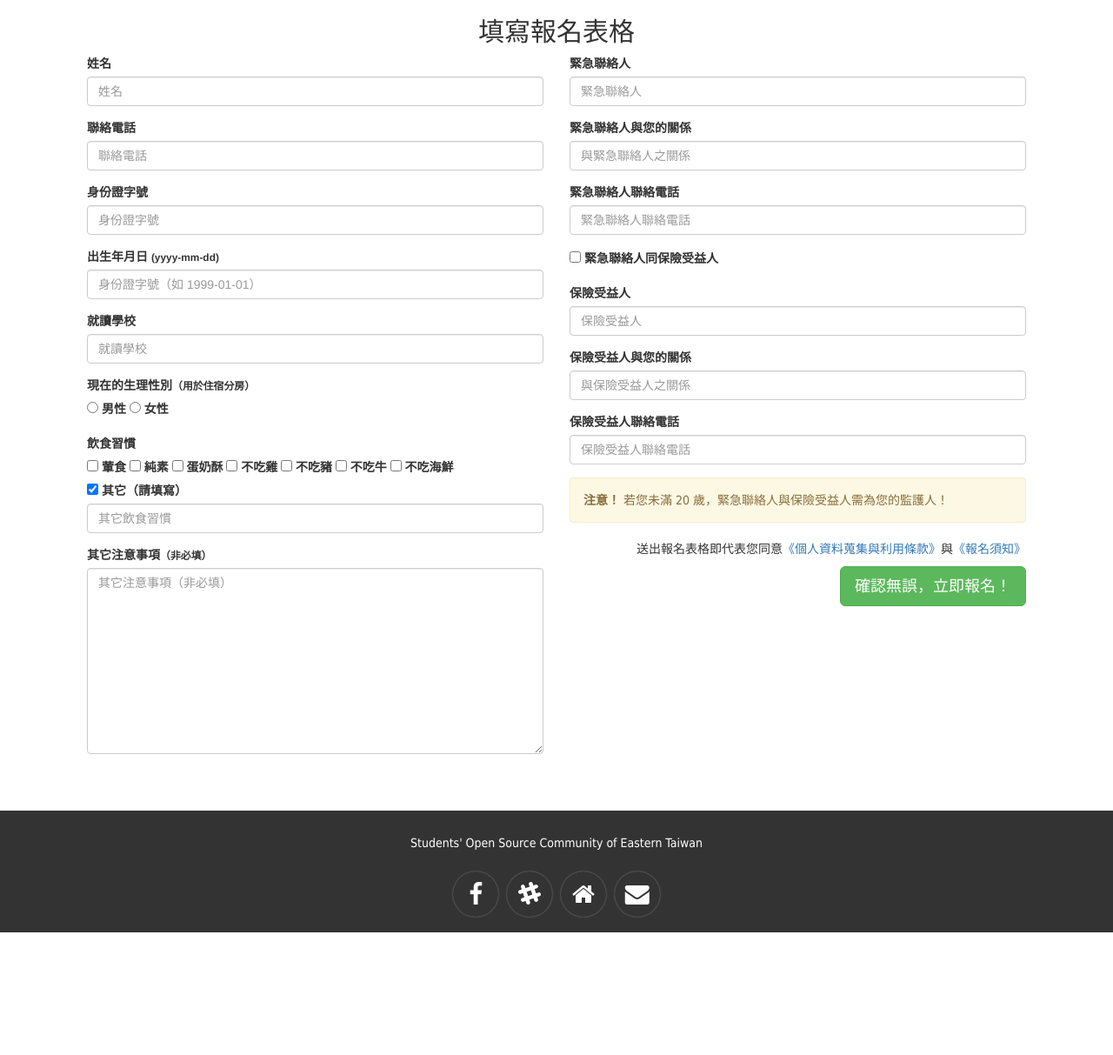
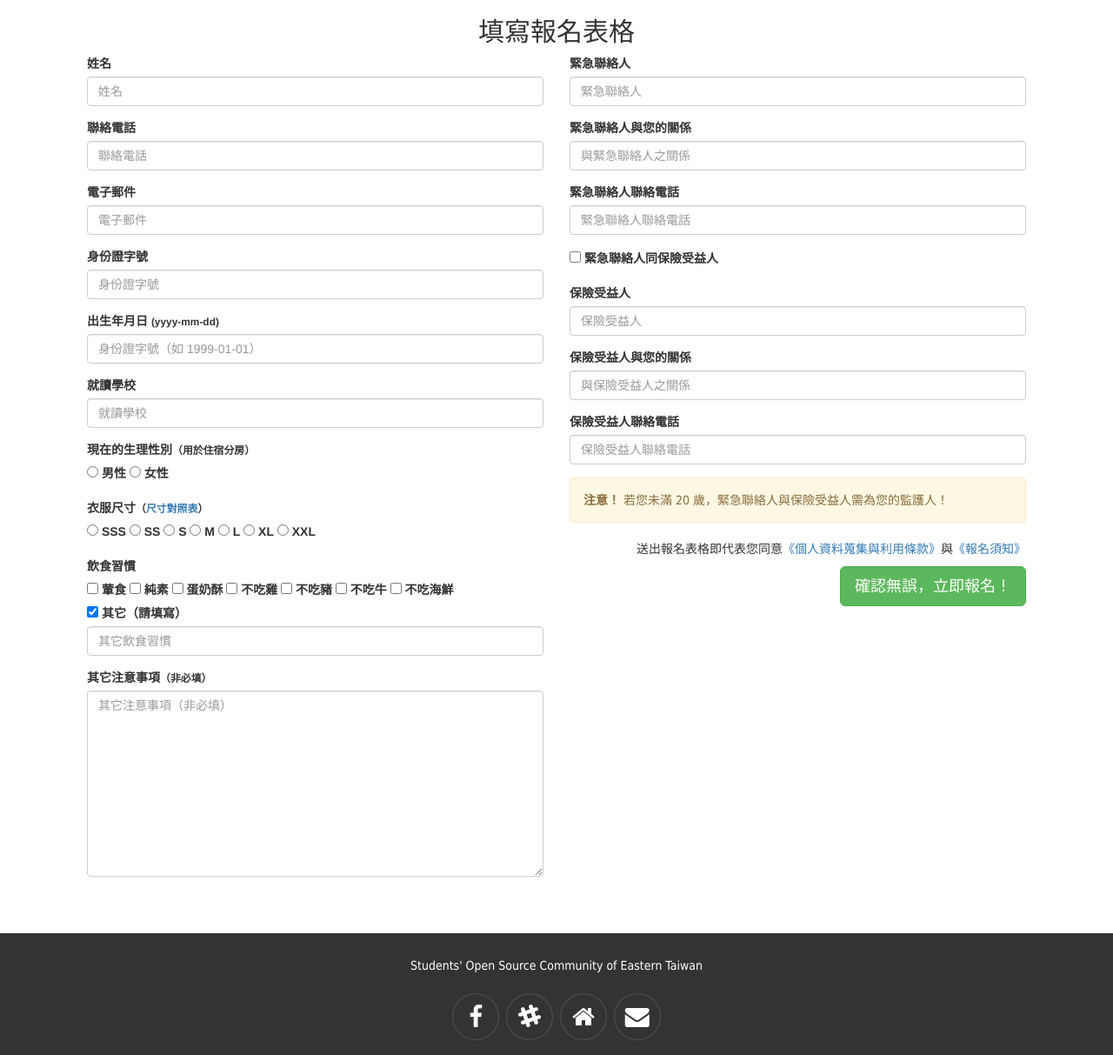
Before and after one commit to BinotaLiu/SOSCET-2016Wintercamp-Booking, a CodeIgniter app: page /database/ in a window 1280 px wide. Shown: the part 52-1265 px from the top of the page at 87% size. Before the commit the page ends 1124 px from the top, so only its background shows below. Run offline with CodeIgniter, Linux system fonts and the light colour scheme; some libraries are stand-ins or nearby versions.

Commit message:
E-Mail 與衣服尺寸欄位

```diff
--- a/app/views/event/event.php
+++ b/app/views/event/event.php
@@ -9,6 +9,10 @@
             <div class="form-group">
                 <label for="phone">聯絡電話</label>
                 <input type="phone" class="form-control" name="phone" placeholder="聯絡電話" pattern="^(09\d{8}|0[1-8]\d{7,8})$" title="請填寫台灣地區的手機或含區碼之市內電話" required>
+            </div>
+            <div class="form-group">
+                <label for="email">電子郵件</label>
+                <input type="email" class="form-control" name="email" placeholder="電子郵件" pattern="^.+?@([^\.]+)+\.[^\.]+$" title="請填寫有效之電子郵件信箱" required>
             </div>
             <div class="form-group">
                 <label for="personal_id">身份證字號</label>
@@ -27,6 +31,18 @@
                 <div>
                     <label><input type="radio" name="sex" value="1" required> 男性</label>
                     <label><input type="radio" name="sex" value="2" required> 女性</label>
+                </div>
+            </div>
+            <div class="form-group">
+                <label for="garment_size">衣服尺寸<small>（<a href="#">尺寸對照表</a>）</small></label>
+                <div>
+                    <label><input type="radio" name="garment_size" value="0" required> SSS</label>
+                    <label><input type="radio" name="garment_size" value="1" required> SS</label>
+                    <label><input type="radio" name="garment_size" value="2" required> S</label>
+                    <label><input type="radio" name="garment_size" value="3" required> M</label>
+                    <label><input type="radio" name="garment_size" value="4" required> L</label>
+                    <label><input type="radio" name="garment_size" value="5" required> XL</label>
+                    <label><input type="radio" name="garment_size" value="6" required> XXL</label>
                 </div>
             </div>
             <div class="form-group">
@@ -152,10 +168,12 @@
       var postData = {};
       postData['name'] = $('input[name="name"]').val();
       postData['phone'] = $('input[name="phone"]').val();
+      postData['email'] = $('input[name="email"]').val();
       postData['personal_id'] = $('input[name="personal_id"]').val();
       postData['birthday'] = $('input[name="birthday"]').val();
       postData['school'] = $('input[name="school"]').val();
       postData['sex'] = $('input[name="sex"]:checked').val();
+      postData['garment_size'] = $('input[name="garment_size"]:checked').val();
       postData['other_details'] = $('textarea[name="other_details"]').val();
       postData['emergency_contact'] = $('input[name="emergency_contact"]').val();
       postData['emergency_phone'] = $('input[name="emergency_phone"]').val();
```
